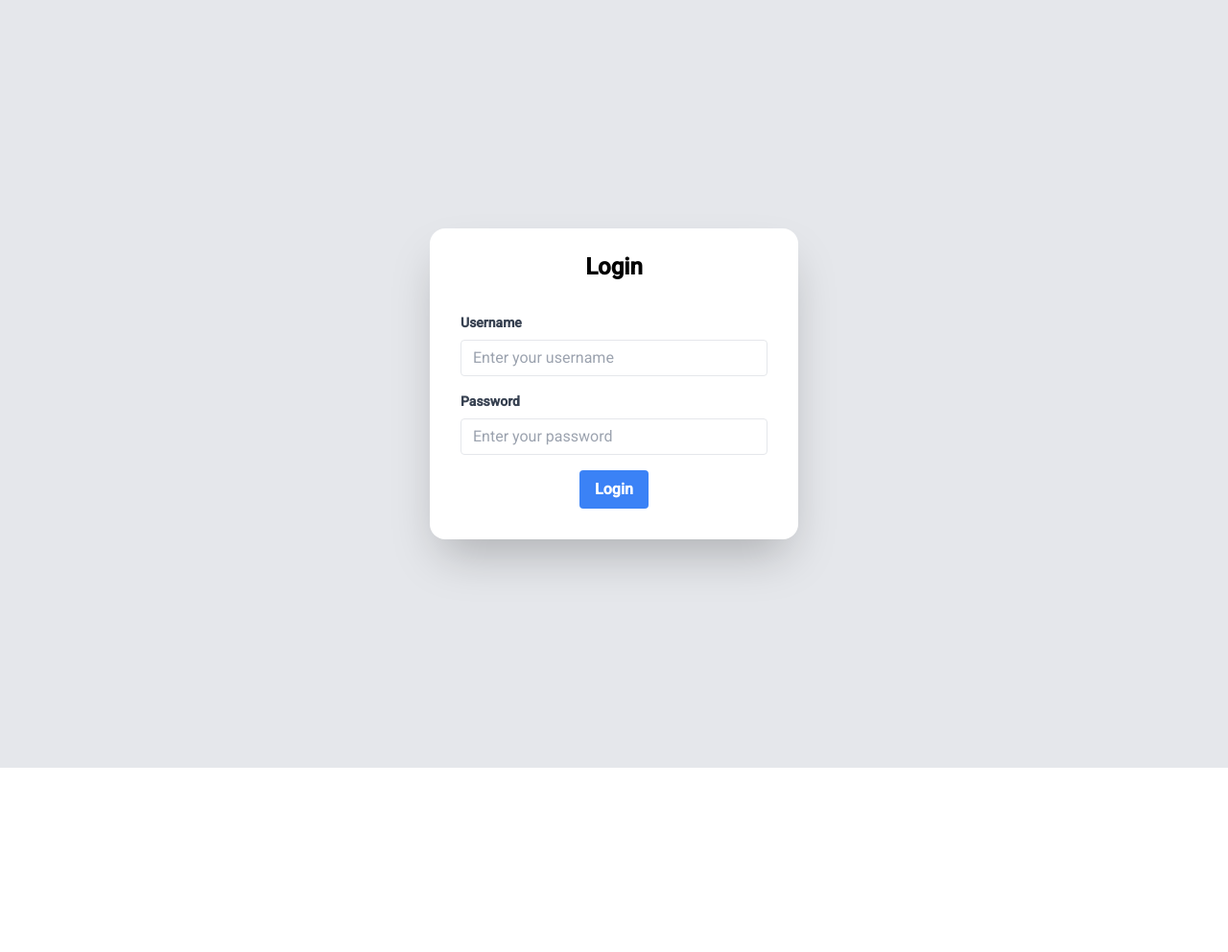
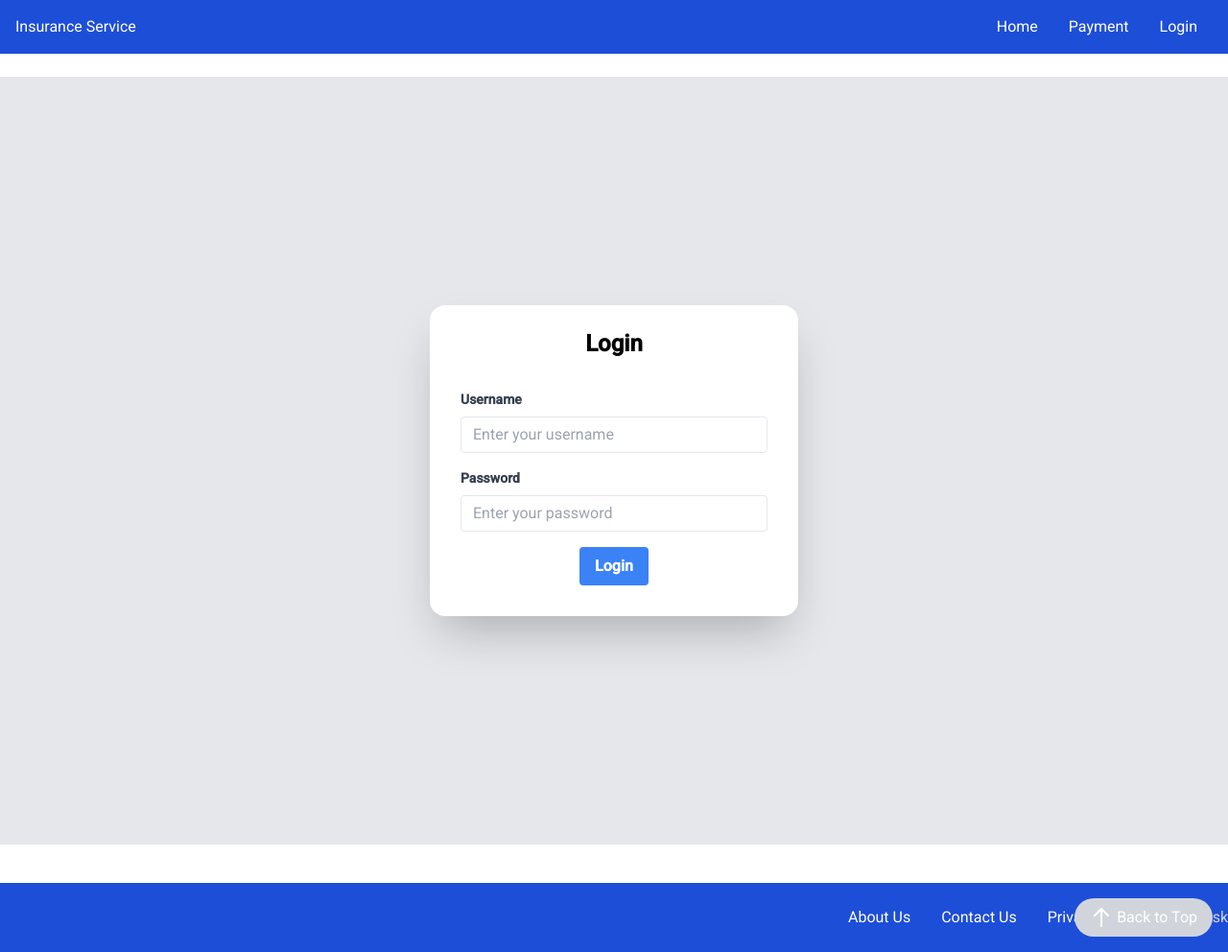
Before and after one commit to KILLERSTONE/InsuranceFrontEnd, an Angular app: page /login in a window 1280 px wide. Shown: the whole page at 96% size. Before the commit the page ends 800 px from the top, so only its background shows below. Built offline with nearby package versions, Linux system fonts and the light colour scheme.

Commit message:
Final Working with all requirement done

```diff
--- a/src/app/app.component.html
+++ b/src/app/app.component.html
@@ -1 +1,3 @@
+<app-navbar></app-navbar>
 <router-outlet></router-outlet>
+<app-footer></app-footer>
--- a/src/app/shared/dashboard/dashboard.component.html
+++ b/src/app/shared/dashboard/dashboard.component.html
@@ -16,26 +16,29 @@
     </div>
   </div>
 
-  <div class="grid grid-cols-1 md:grid-cols-4 gap-6">
+  <div class="grid grid-cols-1 md:grid-cols-4 gap-6 bg-blue-500">
     <!-- Group Mediclaim Policy -->
-    <div class="md:col-span-3 bg-white dark:bg-zinc-800 rounded-lg shadow p-5 flex flex-col justify-between">
+    <div class="md:col-span-3 bg-white dark:bg-zinc-800 rounded-lg shadow p-5 flex flex-col justify-between mt-10 ml-4 mb-10  ">
       <div>
         <h2 class="text-xl font-bold text-black mb-4">Group Mediclaim Policy</h2>
         <div class="grid grid-cols-1 md:grid-cols-2 gap-4">
-          <div *ngFor="let policy of policies">
-            <div>
+          <div class="space-y-4">
+            <div *ngFor="let policy of policies" class="border p-4">
               <p><strong>Insurer:</strong> {{ policy.policyInsurer }}</p>
               <p><strong>TPA:</strong> {{ policy.policyTpa }}</p>
-              <p><strong>Policy Period:</strong> {{ (policy.policyFrom |date: 'dd/MM/yyyy') }} to {{ (policy.policyTo|date: 'dd/MM/yyyy') }}</p>
+              <p><strong>Policy Period:</strong> {{ (policy.policyFrom | date: 'dd/MM/yyyy') }} to {{ (policy.policyTo | date: 'dd/MM/yyyy') }}</p>
             </div>
           </div>
+
           <div class="flex justify-end">
-            <button class="bg-blue-100 dark:bg-blue-100 text-white px-4 py-2 rounded-lg text-black">
-              <p class="text-center text-lg font-bold">Enroll Family</p>
+            <button class="bg-blue-100 dark:bg-blue-100 text-white px-4 py-2 rounded-lg text-black w-48 h-32 flex flex-col justify-center items-center">
+              <p class="text-lg font-bold">Enroll Family</p>
               <p class="text-center">Policy Enrollment Details</p>
               <img src="https://www.svgrepo.com/show/115078/family-silhouette.svg" width="30px" height="30px">
             </button>
           </div>
+
+
         </div>
       </div>
 
@@ -57,7 +60,7 @@
     </div>
 
     <!-- Help Center and Social Media -->
-    <div class="md:col-span-1 flex flex-col gap-6">
+    <div class="md:col-span-1 flex flex-col gap-6 mt-10 mr-5">
       <!-- Help Center -->
       <div class="bg-white dark:bg-zinc-800 rounded-lg shadow p-5">
         <h3 class="text-xl font-bold text-black mb-4">Help Center</h3>
@@ -77,7 +80,7 @@
       </div>
 
       <!-- Social Media -->
-      <div class="bg-white dark:bg-zinc-800 rounded-lg shadow p-5">
+      <div class="bg-white dark:bg-zinc-800 rounded-lg shadow p-5 mb-4">
         <h3 class="text-xl font-bold text-black mb-4">Social Media</h3>
         <div class="flex justify-between items-center space-x-4">
           <a href="#"><img src="https://upload.wikimedia.org/wikipedia/commons/thumb/8/81/LinkedIn_icon.svg/1024px-LinkedIn_icon.svg.png" alt="LinkedIn" width="40px" height="40px"></a>
@@ -88,10 +91,11 @@
         </div>
       </div>
     </div>
-    <div class="border border-dotted border-blue-500 rounded-md bg-blue-100 flex flex-col items-center ml-4">
-      <p class="text-lg font-bold py-2">Pristyncare</p>
-      <p class="py-2">India's surgery expert</p>
-      <img src="https://static.vecteezy.com/system/resources/previews/004/588/667/non_2x/heart-in-hand-line-icon-outline-sign-linear-pictogram-isolated-on-white-health-love-and-relationship-symbol-logo-illustration-charity-and-donation-line-icon-concept-free-vector.jpg" width="50px">
-    </div>
+  </div>
+
+  <div class="border border-dotted border-blue-500 rounded-md bg-blue-100 flex flex-col items-center mt-4 ml-20 w-60 h-32">
+    <p class="text-lg font-bold py-2">Pristyncare</p>
+    <p class="py-2">India's surgery expert</p>
+    <img src="https://static.vecteezy.com/system/resources/previews/004/588/667/non_2x/heart-in-hand-line-icon-outline-sign-linear-pictogram-isolated-on-white-health-love-and-relationship-symbol-logo-illustration-charity-and-donation-line-icon-concept-free-vector.jpg" width="50px">
   </div>
 </div>
--- /dev/null
+++ b/src/app/shared/footer/footer.component.html
@@ -0,0 +1,24 @@
+<footer class="bg-blue-700 text-white py-6 relative mt-10">
+  <div class="container mx-auto flex justify-between items-center">
+    <ul class="nav-links flex flex-grow justify-end">
+      <li>
+        <a href="#" class="mx-4 hover:text-gray-300 transition duration-300">About Us</a>
+      </li>
+      <li>
+        <a href="mailto:jeewan.ghimire@ilink-systems.com" class="mx-4 hover:text-gray-300 transition duration-300">Contact Us</a>
+      </li>
+      <li>
+        <a href="#" class="mx-4 hover:text-gray-300 transition duration-300">Privacy Policy</a>
+      </li>
+    </ul>
+    <div class="text-gray-300">
+      &copy; Futurisk
+    </div>
+    <button (click)="scrollToTop()" class="bg-gray-300 hover:bg-gray-400 text-white py-2 px-4 rounded-full flex items-center absolute bottom-4 right-4">
+      <svg xmlns="http://www.w3.org/2000/svg" class="h-6 w-6 mr-1" fill="none" viewBox="0 0 24 24" stroke="currentColor">
+        <path stroke-linecap="round" stroke-linejoin="round" stroke-width="2" d="M5 10l7-7m0 0l7 7m-7-7v18"/>
+      </svg>
+      <span class="hidden md:inline">Back to Top</span>
+    </button>
+  </div>
+</footer>
--- /dev/null
+++ b/src/app/shared/footer/footer.component.ts
@@ -0,0 +1,13 @@
+import { Component } from '@angular/core';
+
+@Component({
+  selector: 'app-footer',
+  templateUrl: './footer.component.html',
+  styleUrl: './footer.component.css'
+})
+export class FooterComponent {
+  scrollToTop() {
+    window.scrollTo({ top: 0, behavior: 'smooth' });
+  }
+
+}
--- /dev/null
+++ b/src/app/shared/navbar/navbar.component.html
@@ -0,0 +1,18 @@
+<nav class="navbar mb-6">
+  <div class="flex justify-between p-4 bg-blue-700 text-white ">
+    <div class="logo">
+      <h1>Insurance Service</h1>
+    </div>
+    <ul class="nav-links">
+      <a routerLink="/home" class="mx-4 hover:text-gray-300 transition duration-300">Home</a>
+      <a routerLink="/payment" class="mx-4 hover:text-gray-300 transition duration-300">Payment</a>
+      <ng-container *ngIf="!isAuthenticated()">
+        <a routerLink="/login" class="mx-4 hover:text-gray-300 transition duration-300">Login</a>
+      </ng-container>
+
+      <ng-container *ngIf="isAuthenticated()">
+        <a routerLink="/login" (click)="logout()" class="mx-4 hover:text-gray-300 transition duration-300">Logout</a>
+      </ng-container>
+    </ul>
+  </div>
+</nav>
--- /dev/null
+++ b/src/app/shared/navbar/navbar.component.ts
@@ -0,0 +1,20 @@
+import { Component } from '@angular/core';
+import { AuthService } from '../../auth/auth.service';
+
+@Component({
+  selector: 'app-navbar',
+  templateUrl: './navbar.component.html',
+  styleUrl: './navbar.component.css'
+})
+export class NavbarComponent {
+
+  constructor(private authService: AuthService){}
+
+  isAuthenticated(){
+    return this.authService.isLoggedIn();
+  }
+
+  logout(){
+    return this.authService.logout();
+  }
+}
```
Also changed, not shown: src/app/shared/shared.module.ts (+12 -2 lines), src/app/shared/footer/footer.component.css (added), src/app/shared/navbar/navbar.component.css (added), 2 other files (tests, documents, lock files or other folders).
